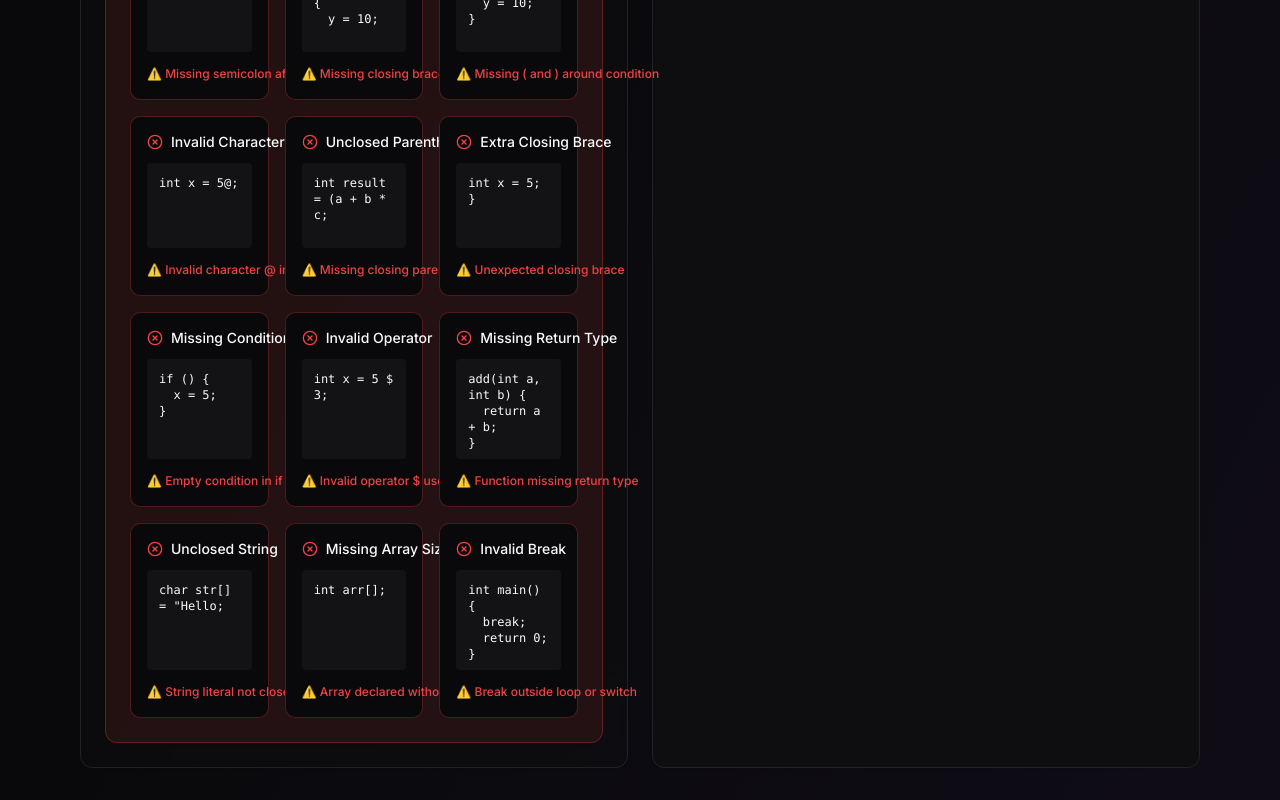
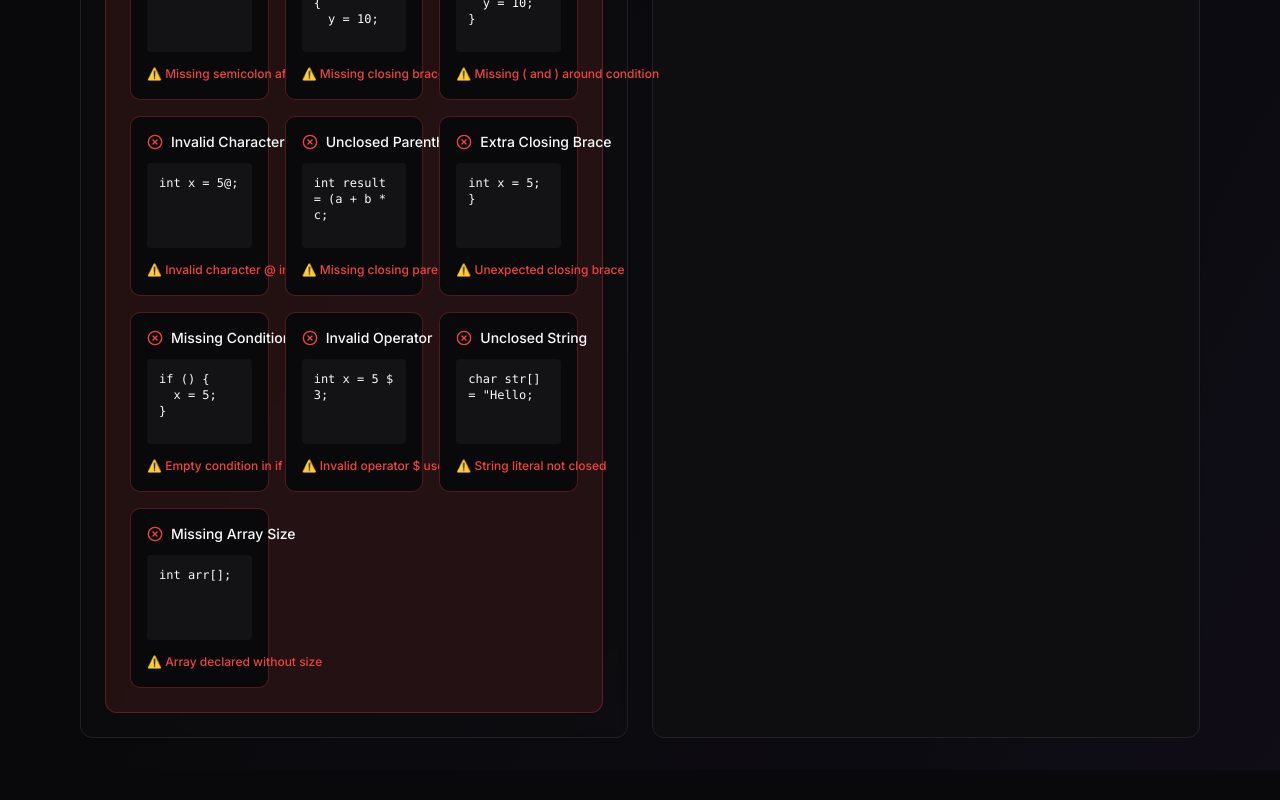
Before and after one commit to vishnuhala/parse-and-fix, a React (Vite) app: page / in a window 1280 px wide. Shown: the part 1678-2478 px from the top of the page. After the commit the page ends 2448 px from the top, so only its background shows below. Built offline with nearby package versions, Linux system fonts and the light colour scheme; the HTML template or start-up script is replaced by a standard one.

Commit message:
Remove invalid C examples

```diff
--- a/src/components/CExamples.tsx
+++ b/src/components/CExamples.tsx
@@ -112,11 +112,6 @@ export const CExamples = ({ onSelectExample }: CExamplesProps) => {
       error: "Invalid operator $ used"
     },
     {
-      title: "Missing Return Type",
-      code: "add(int a, int b) {\n  return a + b;\n}",
-      error: "Function missing return type"
-    },
-    {
       title: "Unclosed String",
       code: "char str[] = \"Hello;",
       error: "String literal not closed"
@@ -125,11 +120,6 @@ export const CExamples = ({ onSelectExample }: CExamplesProps) => {
       title: "Missing Array Size",
       code: "int arr[];",
       error: "Array declared without size"
-    },
-    {
-      title: "Invalid Break",
-      code: "int main() {\n  break;\n  return 0;\n}",
-      error: "Break outside loop or switch"
     }
   ];
 
```
